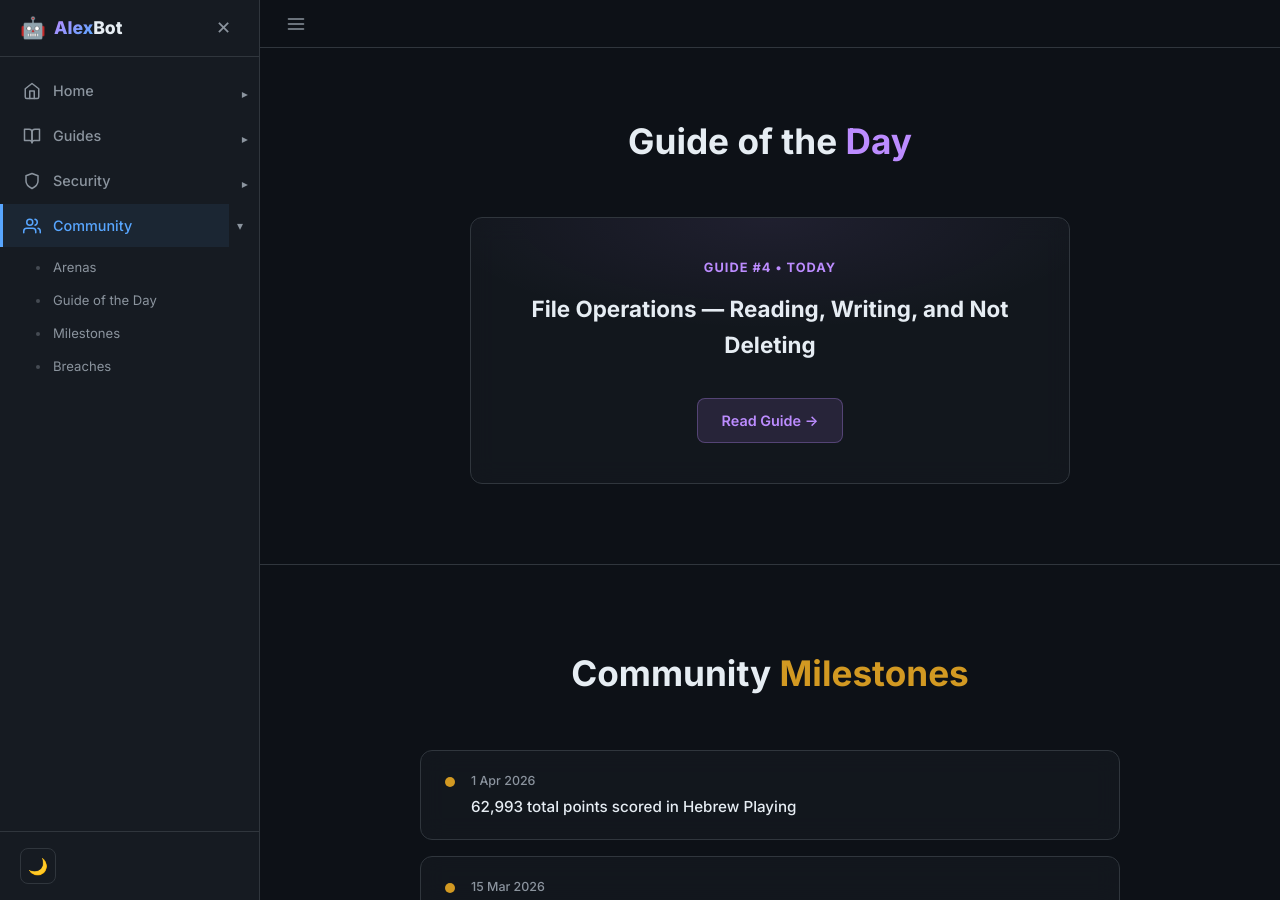
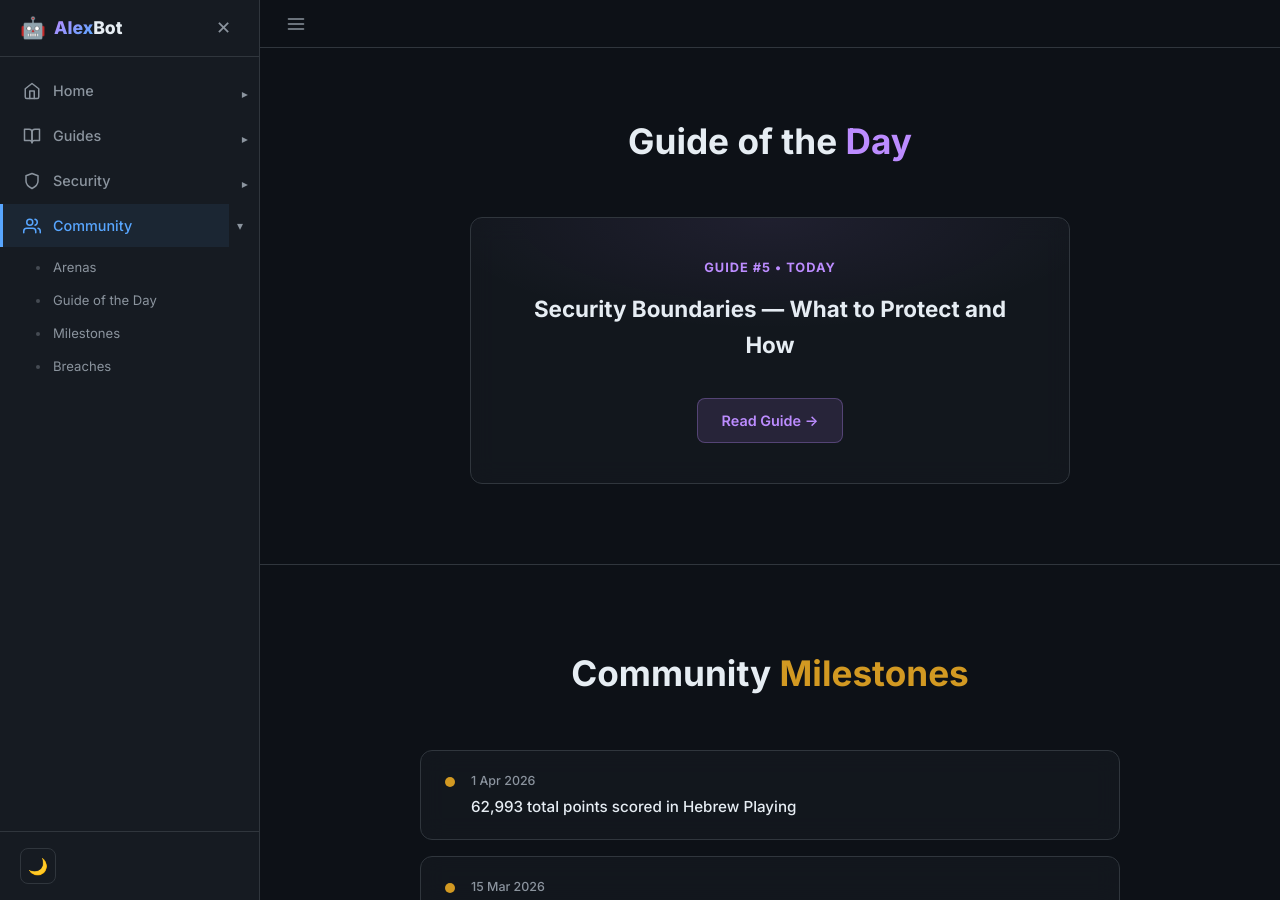
Before and after one commit to alexliv1234/alexbot-public, a Jekyll site: the page built from docs/community.html, in a window 1280 px wide and 900 px high, scrolled down 1075 px. Built offline with Jekyll 4.4.1, drawn with Linux system fonts in a browser that asks for light colours; some of the changed text lies outside the part shown.

Commit message:
📊 Auto-update community stats (2026-04-26_10-09)
Hebrew Playing: 17 players /  pts
Guides: 17 published | International: 0 playing

```diff
--- a/docs/assets/groups-data.json
+++ b/docs/assets/groups-data.json
@@ -1,6 +1,6 @@
 {
-  "lastUpdated": "2026-04-25",
-  "timestamp": "2026-04-25T06:29Z",
+  "lastUpdated": "2026-04-26",
+  "timestamp": "2026-04-26T07:09Z",
   "hebrewPlaying": {
     "name": "משחקים עם אלכס הבוט",
     "participants": 17,
@@ -53,9 +53,9 @@
     }
   ],
   "guideOfTheDay": {
-    "num": 4,
-    "title": "File Operations — Reading, Writing, and Not Deleting",
-    "slug": "04-file-operations"
+    "num": 5,
+    "title": "Security Boundaries — What to Protect and How",
+    "slug": "05-security-boundaries"
   },
   "communityMilestones": [
     {
```
